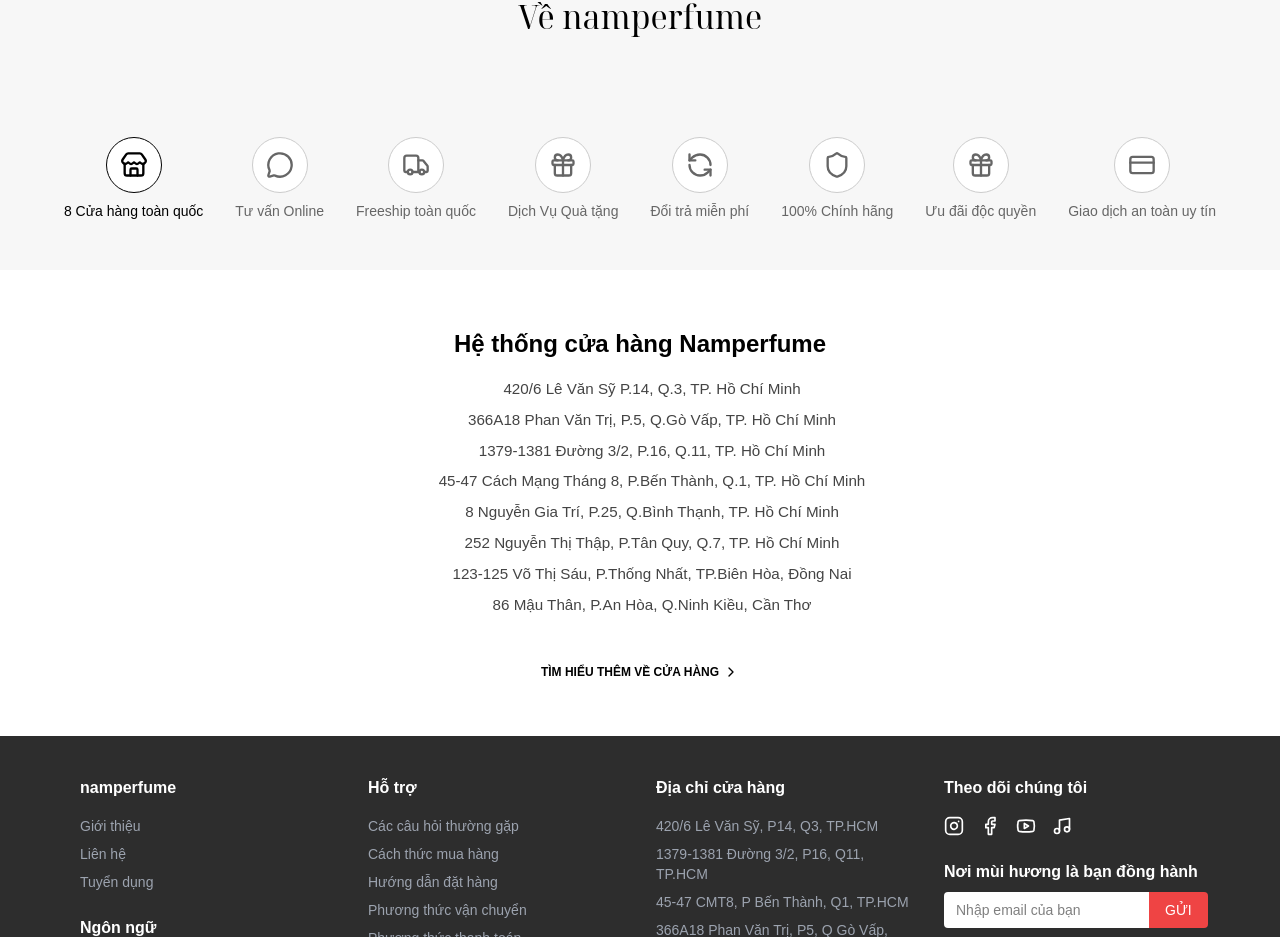
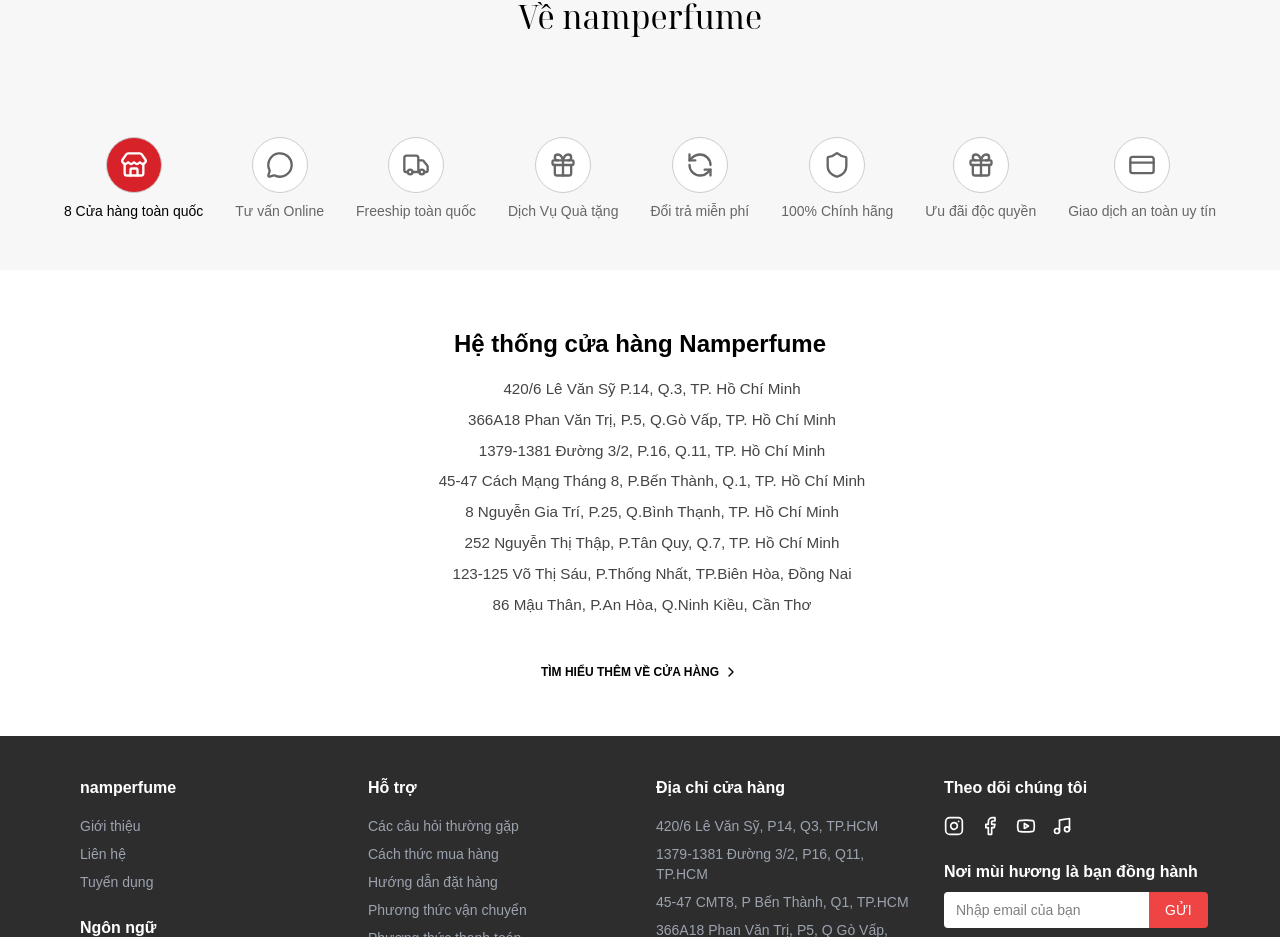
Before and after one commit to ThanhNha3/namperfume_clone, a Next.js app: page / in a window 1280 px wide. Shown: the part 5077-6014 px from the top of the page. Built offline with nearby package versions, Linux system fonts and the light colour scheme.

Commit message:
update(_aboutNamperfume.scss): update about_tab--active style

```diff
--- a/src/styles/components/_aboutNamperfume.scss
+++ b/src/styles/components/_aboutNamperfume.scss
@@ -46,7 +46,12 @@
       color: #000;
 
       .about__tab__icon {
-        border-color: #000;
+        // border-color: #000;
+        background: var(--color-primary);
+
+        svg {
+          color: var(--color-bg-white);
+        }
       }
     }
   }
```
